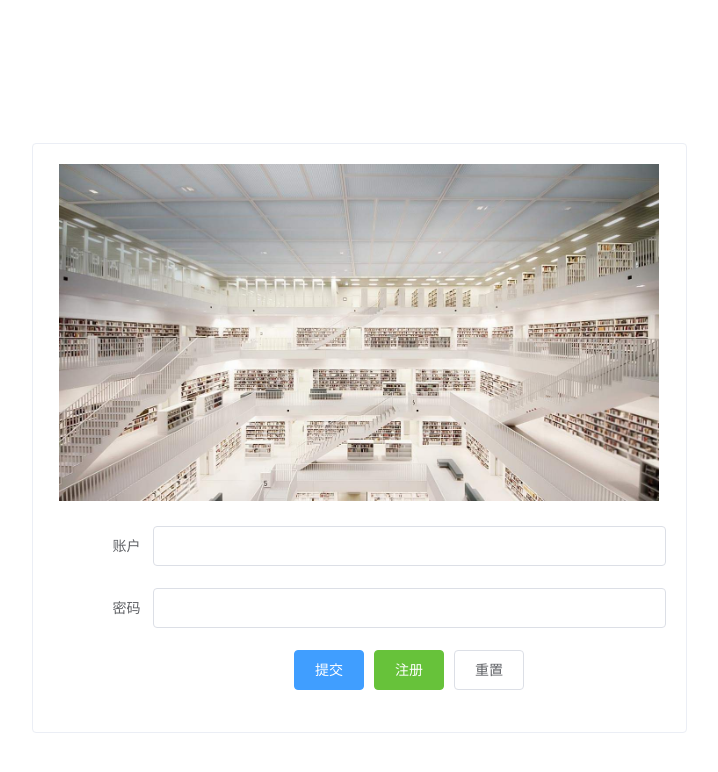
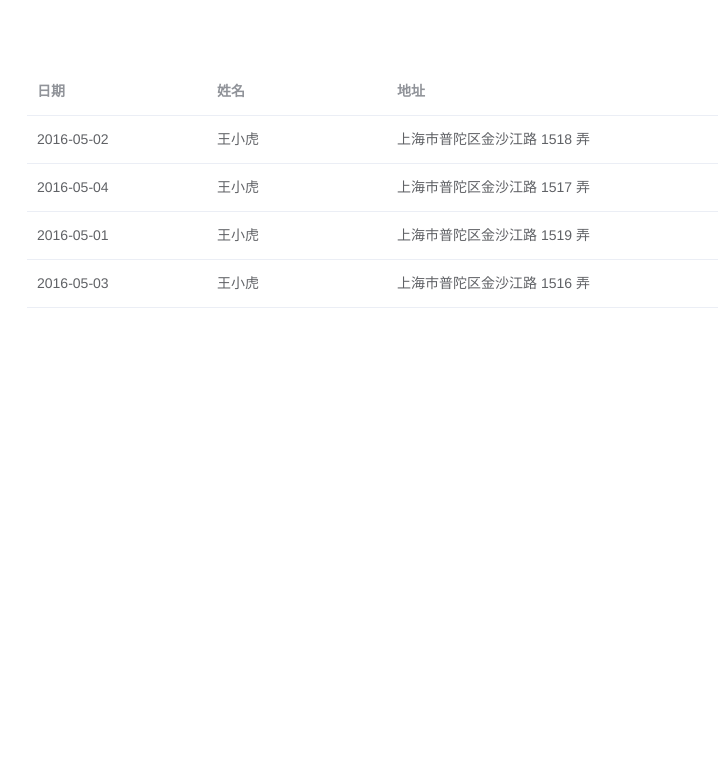
Before and after one commit to Photinia-Milk/Dolo-Front-End, a Vue app: page / in a window 1280 px wide. Shown: the top 772 px of the page, without its empty margins (281-999 px from the left). Built offline with nearby package versions, Linux system fonts and the light colour scheme.

Commit message:
build:create a CourseTable component

```diff
--- /dev/null
+++ b/src/components/CourseTable.vue
@@ -0,0 +1,57 @@
+<template>
+    <div class="tableContainer">
+    <div class="tableRoot">
+        <el-table
+                :data="tableData"
+                style="width: 100%">
+            <el-table-column
+                    prop="date"
+                    label="日期"
+                    width="180">
+            </el-table-column>
+            <el-table-column
+                    prop="name"
+                    label="姓名"
+                    width="180">
+            </el-table-column>
+            <el-table-column
+                    prop="address"
+                    label="地址">
+            </el-table-column>
+        </el-table>
+    </div>
+    </div>
+</template>
+
+<script>
+    export default {
+        data() {
+            return {
+                tableData: [{
+                    date: '2016-05-02',
+                    name: '王小虎',
+                    address: '上海市普陀区金沙江路 1518 弄'
+                }, {
+                    date: '2016-05-04',
+                    name: '王小虎',
+                    address: '上海市普陀区金沙江路 1517 弄'
+                }, {
+                    date: '2016-05-01',
+                    name: '王小虎',
+                    address: '上海市普陀区金沙江路 1519 弄'
+                }, {
+                    date: '2016-05-03',
+                    name: '王小虎',
+                    address: '上海市普陀区金沙江路 1516 弄'
+                }]
+            }
+        }
+    }
+</script>
+
+<style scoped>
+.tableContainer{
+    margin-left: 300px;
+    width: 800px
+}
+</style>
--- a/src/router/index.js
+++ b/src/router/index.js
@@ -1,14 +1,19 @@
  import Vue from 'vue'
 import VueRouter from 'vue-router'
 import Login from "../views/Login";
+import CourseTable from "../components/CourseTable";
 Vue.use(VueRouter)
 
   const routes = [
-  {
-    path: '/',
-    name: 'Login',
-    component: Login
-  }
+    {
+      path: '/login',
+      name: 'Login',
+      component: Login
+    },
+    {
+      path: '/',
+      component: CourseTable
+    }
 ]
 
 const router = new VueRouter({
--- a/src/views/student/Student.vue
+++ b/src/views/student/Student.vue
@@ -1,5 +1,7 @@
 <template>
+    <div>
 
+    </div>
 </template>
 
 <script>
--- a/src/views/student/components/SelectCourse.vue
+++ b/src/views/student/components/SelectCourse.vue
@@ -1,5 +1,7 @@
 <template>
+    <div>
 
+    </div>
 </template>
 
 <script>
```
